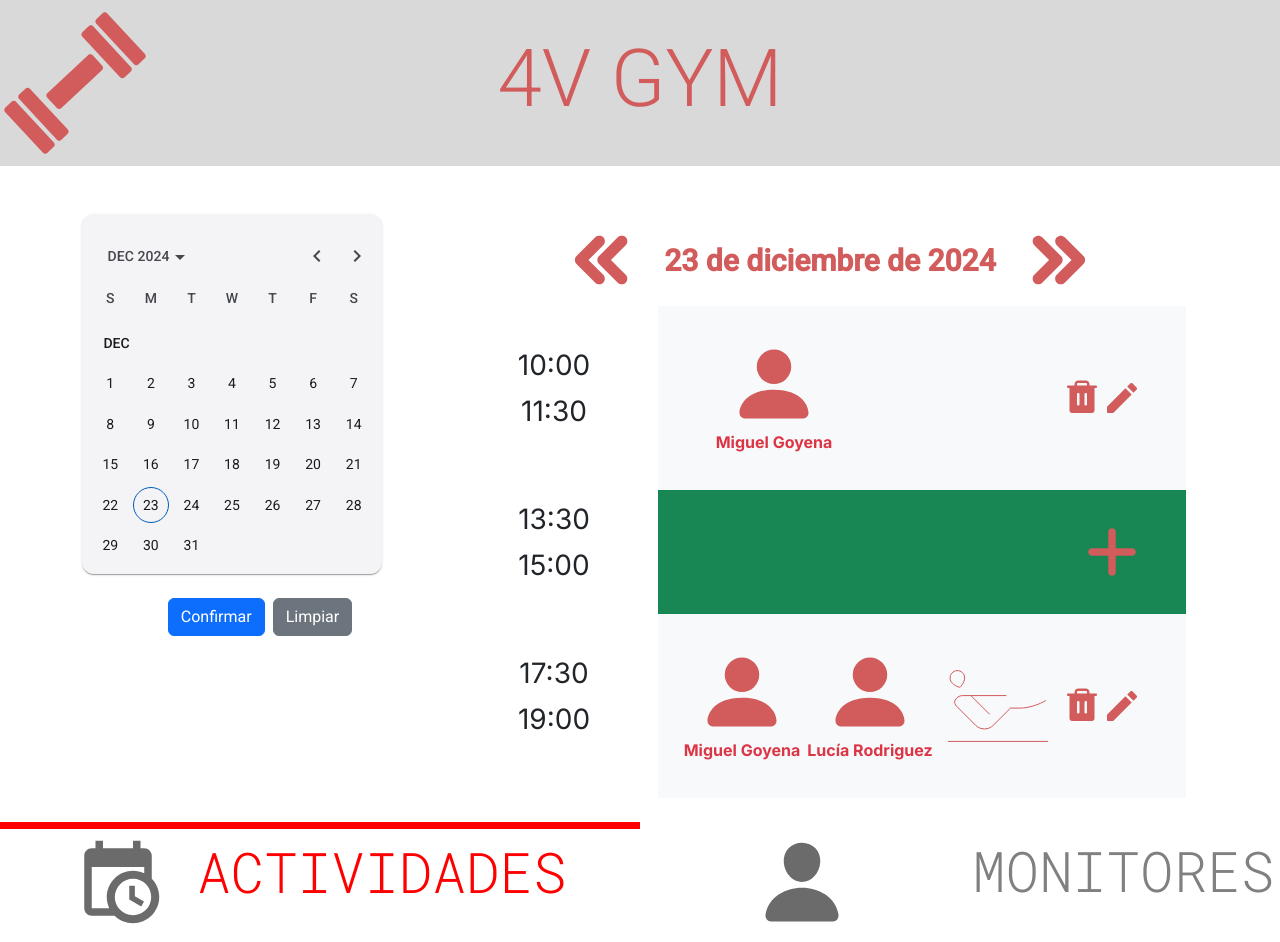
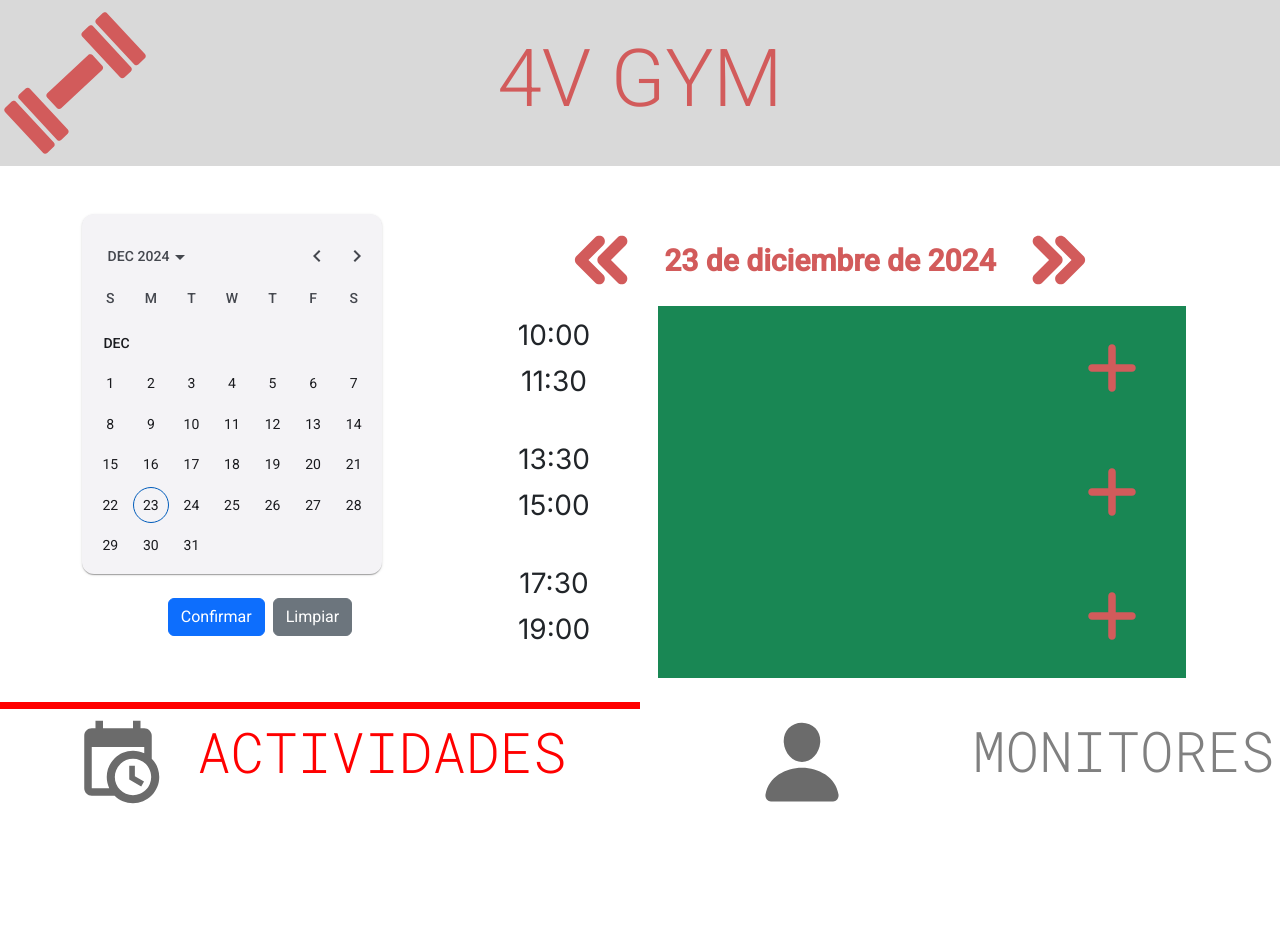
Before and after one commit to asierhu/Gym4v, an Angular app in the folder 4vGymApp/: page / in a window 1280 px wide. After the commit the page ends 822 px from the top, so only its background shows below. Built offline with nearby package versions, Linux system fonts and the light colour scheme; a web font is replaced by a local one.

Commit message:
Inserción de actividades vacías libres, selección de actividades por fecha y selección de fecha por calendario

```diff
--- a/4vGymApp/src/app/app.component.html
+++ b/4vGymApp/src/app/app.component.html
@@ -8,7 +8,7 @@
     <div *ngIf="currentOption === 'actividades'">
         <div class="row">
             <div class="col-4">
-                <app-calendar></app-calendar>
+                <app-calendar  (dateConfirmed)="onDateChange($event)"></app-calendar>
             </div>
             <div class="col-8">
                 <app-date-picker
@@ -17,7 +17,7 @@
                 </app-date-picker>
 
 
-                <app-activity-list></app-activity-list>
+                <app-activity-list [selectedDate]="currentDate"></app-activity-list>
             </div>
         </div>
 
--- a/4vGymApp/src/app/app.component.ts
+++ b/4vGymApp/src/app/app.component.ts
@@ -1,5 +1,4 @@
 import { Component } from '@angular/core';
-import { RouterOutlet } from '@angular/router';
 import { NavbarComponent } from "./components/navbar/navbar.component";
 import { CommonModule } from '@angular/common';
 import { ModeSelectorComponent } from "./components/mode-selector/mode-selector.component";
@@ -7,7 +6,6 @@ import { CalendarComponent } from "./components/calendar/calendar.component";
 import { ActivityListComponent } from "./components/activity-list/activity-list.component";
 import { CarrouselComponent } from "./components/carrousel/carrousel.component";
 import { DatePickerComponent } from "./components/date-picker/date-picker.component";
-import { MonitorPopUpComponent } from "./components/monitor-pop-up/monitor-pop-up.component";
 import { BotonPopupComponent } from "./components/boton-popup/boton-popup.component";
 import { SearchMonitorComponent } from "./components/search-monitor/search-monitor.component";
 import { Monitor } from './models/monitor';
@@ -59,11 +57,14 @@ export class AppComponent {
   }
 
   currentDate: Date = new Date(); // Fecha actual seleccionada
-
+  dateConfirmed: Date = new Date();
   // Método para manejar cambios de fecha
   onDateChange(newDate: Date): void {
     this.currentDate = newDate;
-    console.log('Fecha seleccionada:', newDate); // Aquí actualizas la lógica según la fecha seleccionada
+  }
+
+  onDateConfirmed(newDate: Date): void {
+    this.dateConfirmed = newDate;
   }
 
 }
--- a/4vGymApp/src/app/components/activity-list/activity-list.component.html
+++ b/4vGymApp/src/app/components/activity-list/activity-list.component.html
@@ -1,15 +1,19 @@
 <div class="container mb-4">
-    <div class="row" *ngFor="let activity of actividades">
+
+    <div class="row" *ngFor="let activity of actividades" >
+        <div *ngIf="selectedDate.getDate() === activity.date.getDate()">
             <!-- Horario (Columna Izquierda) -->
-        <div class="col-md-3 d-flex align-items-center justify-content-center mb-3 fs-3">
+            <div class="row">
+                <div class="col-3 d-flex align-items-center justify-content-center mb-3 fs-3">
                     <div class="text-center">
                         <p class="mb-1">{{ activity.fechaInicio }}</p>
                         <p class="mb-1">{{ activity.fechaFinal }}</p>
+
                     </div>
                 </div>
 
                 <!-- Card (Columna Derecha) -->
-        <div class="col-md-9">
+                <div class="col-9">
                     <div class="d-flex align-items-center justify-content-between p-3" [ngClass]="{
                     'bg-light': activity.isAvailable === false,
                     'bg-success text-white': activity.isAvailable === true
@@ -100,3 +104,5 @@
                 </div>
             </div>
         </div>
+    </div>
+</div>
--- a/4vGymApp/src/app/components/activity-list/activity-list.component.ts
+++ b/4vGymApp/src/app/components/activity-list/activity-list.component.ts
@@ -2,7 +2,6 @@ import { Component, Input, ViewChild } from '@angular/core';
 import { CommonModule } from '@angular/common';
 import { Activity } from '../../models/activity';
 import { ActivityService } from '../../services/activity.service';
-import { ActivityPopUpComponent } from '../activity-pop-up/activity-pop-up.component';
 
 @Component({
   selector: 'app-activity-list',
@@ -11,6 +10,10 @@ import { ActivityPopUpComponent } from '../activity-pop-up/activity-pop-up.compo
   styleUrl: './activity-list.component.scss'
 })
 export class ActivityListComponent {
+
+@Input() selectedDate!: Date; // Recibe la fecha del padre
+
+
 addActivity() {
 throw new Error('Method not implemented.');
 }
@@ -28,7 +31,57 @@ throw new Error('Method not implemented.');
 
   ngOnInit(): void {
     this.actividades = this.actividadService.getActividades();
+
+    this.ensureDailyActivities();
+
   }
 
+  ensureDailyActivities() {
+    const activitiesByDay = new Map<number, any[]>();
 
+    // Agrupar actividades por día
+    this.actividades.forEach(activity => {
+      const day = activity.date.getDate();
+      if (!activitiesByDay.has(day)) {
+        activitiesByDay.set(day, []);
+      }
+      activitiesByDay.get(day)!.push(activity);
+    });
+
+    // Asegurar que cada día tenga exactamente 3 actividades con horarios predefinidos
+    for (let i = 1; i <= 31; i++) { // Suponiendo un mes de 31 días
+      if (!activitiesByDay.has(i)) {
+        activitiesByDay.set(i, []);
+      }
+
+      const dayActivities = activitiesByDay.get(i)!;
+
+      while (dayActivities.length < 3) {
+        dayActivities.push({
+          date: new Date(this.selectedDate.getFullYear(), this.selectedDate.getMonth(), i),
+          fechaInicio: '',
+          fechaFinal: '',
+          monitor: [],
+          type: '',
+          isAvailable: true
+        });
+      }
+
+      // Asignar horarios predefinidos a las tres primeras actividades
+      if (dayActivities.length >= 3) {
+        dayActivities[0].fechaInicio = '10:00';
+        dayActivities[0].fechaFinal = '11:30';
+
+        dayActivities[1].fechaInicio = '13:30';
+        dayActivities[1].fechaFinal = '15:00';
+
+        dayActivities[2].fechaInicio = '17:30';
+        dayActivities[2].fechaFinal = '19:00';
+      }
+    }
+
+    // Convertir el Map de nuevo a un array y ordenarlo por fecha
+    this.actividades = Array.from(activitiesByDay.values()).flat();
+    this.actividades.sort((a, b) => a.date.getTime() - b.date.getTime());
+  }
 }
--- a/4vGymApp/src/app/components/calendar/calendar.component.html
+++ b/4vGymApp/src/app/components/calendar/calendar.component.html
@@ -1,10 +1,10 @@
 <!-- Calendario -->
 <mat-card class="demo-inline-calendar-card" style="width: 300px;">
-    <mat-calendar [(selected)]="selectedDate"></mat-calendar>
+  <mat-calendar [(selected)]="selectedDate"></mat-calendar>
 </mat-card>
 
 <!-- Botones -->
 <div class="mt-4">
-  <button class="btn btn-primary me-2" >Confirmar</button>
-  <button class="btn btn-secondary" >Limpiar</button>
+  <button class="btn btn-primary me-2" (click)="confirmDate()">Confirmar</button>
+  <button class="btn btn-secondary" (click)="clearDate()">Limpiar</button>
 </div>
--- a/4vGymApp/src/app/components/calendar/calendar.component.ts
+++ b/4vGymApp/src/app/components/calendar/calendar.component.ts
@@ -1,7 +1,8 @@
-import { Component } from '@angular/core';
+import { Component, EventEmitter, Output } from '@angular/core';
 import { CommonModule } from '@angular/common';
 import { MatDatepickerModule } from '@angular/material/datepicker';
 import { MatCardModule } from '@angular/material/card';
+import { Input } from '@angular/core';
 
 import {provideNativeDateAdapter} from '@angular/material/core';
 
@@ -17,9 +18,16 @@ export class CalendarComponent {
   // Propiedad para la fecha seleccionada
   selectedDate: Date | null = null; // Inicializa la variable
 
+  @Output() dateConfirmed = new EventEmitter<Date>();
+
   // Método opcional para depuración
-  onDateSelected(event: Date) {
-    this.selectedDate = event;
-    console.log('Fecha seleccionada:', this.selectedDate);
+  confirmDate() {
+    if (this.selectedDate) {
+      this.dateConfirmed.emit(this.selectedDate);
+    }
+  }
+
+  clearDate() {
+    this.selectedDate = null;
   }
 }
--- a/4vGymApp/src/app/components/date-picker/date-picker.component.ts
+++ b/4vGymApp/src/app/components/date-picker/date-picker.component.ts
@@ -2,13 +2,13 @@ import { Component, EventEmitter, Input, Output } from '@angular/core';
 
 @Component({
   selector: 'app-date-picker',
-  imports: [],
   templateUrl: './date-picker.component.html',
-  styleUrl: './date-picker.component.scss'
+  styleUrls: ['./date-picker.component.scss']
 })
 export class DatePickerComponent {
   @Input() selectedDate: Date = new Date();
   @Output() dateChanged: EventEmitter<Date> = new EventEmitter<Date>();
+
 
   // Navegar al día anterior
   goToPreviousDay(): void {
@@ -39,11 +39,11 @@ export class DatePickerComponent {
   // Formatear fecha para mostrar en pantalla
   formatDate(date: Date): string {
     const options: Intl.DateTimeFormatOptions = { day: 'numeric', month: 'long', year: 'numeric' };
-    return new Intl.DateTimeFormat('es-ES', options).format(date); // Formato español
+    return new Intl.DateTimeFormat('es-ES', options).format(date);
   }
 
   // Formatear fecha para el input de tipo date
   formatDateForInput(date: Date): string {
-    return date.toISOString().split('T')[0]; // Formato 'yyyy-MM-dd'
+    return date.toISOString().split('T')[0];
   }
 }
--- a/4vGymApp/src/app/models/activity.ts
+++ b/4vGymApp/src/app/models/activity.ts
@@ -5,7 +5,7 @@ export class Activity {
     id: number = 0;
     fechaInicio: string;
     fechaFinal: string;
-    date: string;
+    date: Date;
     monitor: string[];
     type: string;
     isAvailable: boolean = false;
@@ -13,7 +13,7 @@ export class Activity {
     // Constructor sin ningun atributo para cuando la actividad está vacía
 
     // Constructor con todos los atributos
-    constructor(id:number, fechaInicio: string, fechaFinal: string, date: string, monitor: string[], type: string, isAvailable: boolean) {
+    constructor(id:number, fechaInicio: string, fechaFinal: string, date: Date, monitor: string[], type: string, isAvailable: boolean) {
         this.id = id;
         this.fechaInicio = fechaInicio;
         this.fechaFinal = fechaFinal;
--- a/4vGymApp/src/app/services/activity.service.ts
+++ b/4vGymApp/src/app/services/activity.service.ts
@@ -12,7 +12,7 @@ export class ActivityService {
       id: 1,
       fechaInicio: "10:00",
       fechaFinal: "11:30",
-      date: "10/08/2014 00:00",
+      date: new Date(2025, 0, 30),
       monitor: ["Miguel Goyena"],
       type: "bodypump",
       isAvailable: false
@@ -22,7 +22,7 @@ export class ActivityService {
       id: 2,
       fechaInicio: "13:30",
       fechaFinal: "15:00",
-      date: "12/09/2022 00:00",
+      date: new Date(2025, 0, 30),
       monitor: [],
       type: "",
       isAvailable: true
@@ -32,10 +32,20 @@ export class ActivityService {
       id: 3,
       fechaInicio: "17:30",
       fechaFinal: "19:00",
-      date: "12/09/2022 00:00",
+      date: new Date(2025, 0, 30),
       monitor: ["Miguel Goyena","Lucía Rodriguez"],
       type: "pilates",
       isAvailable: false
+    },
+
+    {
+      id: 4,
+      fechaInicio: "17:30",
+      fechaFinal: "19:00",
+      date: new Date(2025, 1, 0),
+      monitor: [],
+      type: "",
+      isAvailable: true
     }
   ];
 
```
Lines whose indentation alone changed are shown as unchanged.
